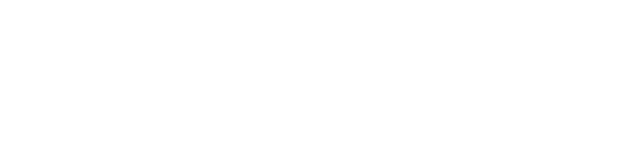
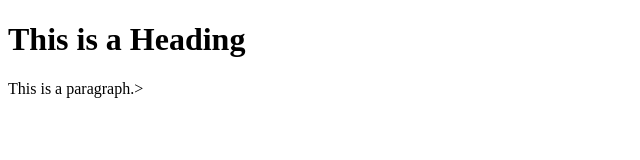
Before and after one commit to peacecox/learning-git, a plain HTML site: page index.html in a window 1280 px wide. Shown: the whole page, without its empty margins (0-640 px from the left). Drawn offline with Linux system fonts and the light colour scheme.

Commit message:
added some tag

```diff
--- a/index.html
+++ b/index.html
@@ -4,5 +4,7 @@
 <title>Page Title</title>
 </head>
 <body>
+<h1>This is a Heading</h1>
+<p>This is a paragraph.</>>
 </body>
 </html>
```
